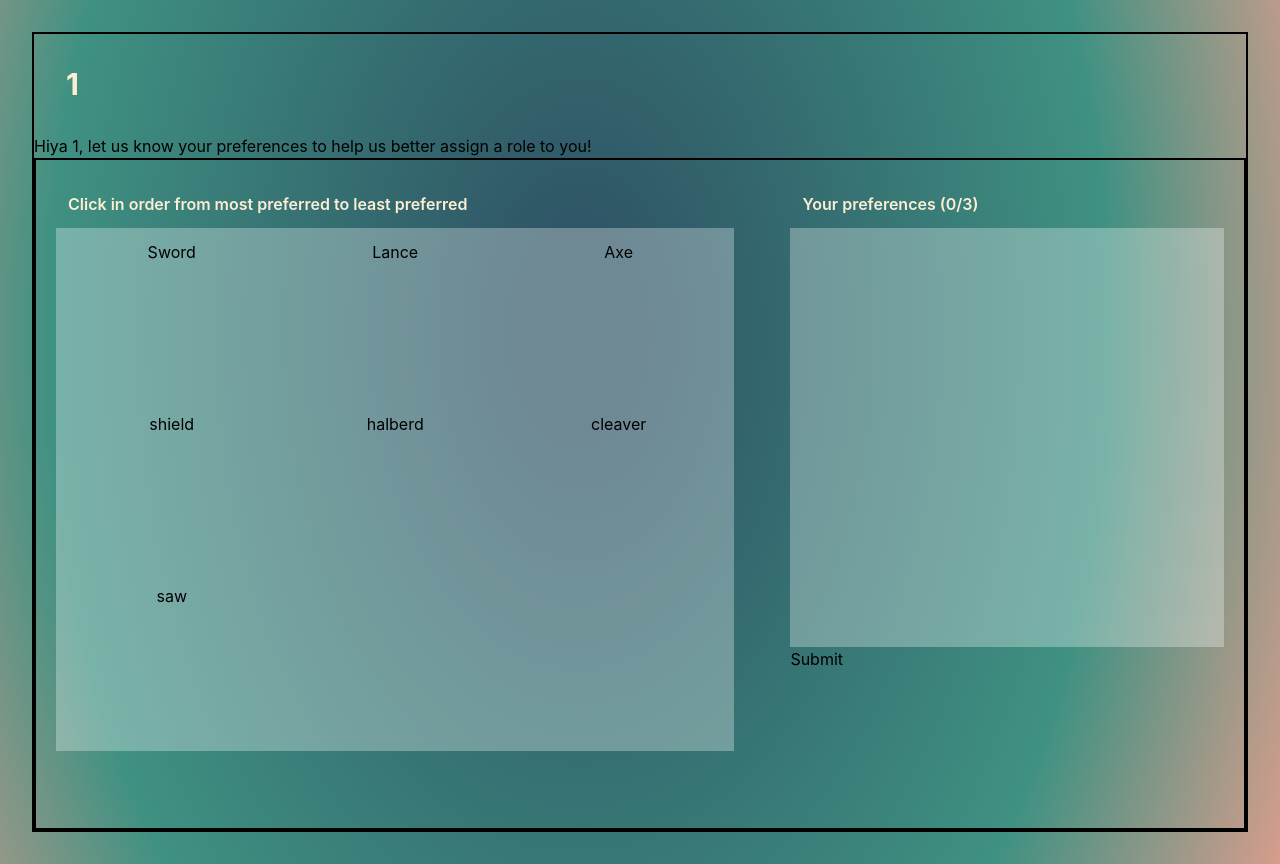
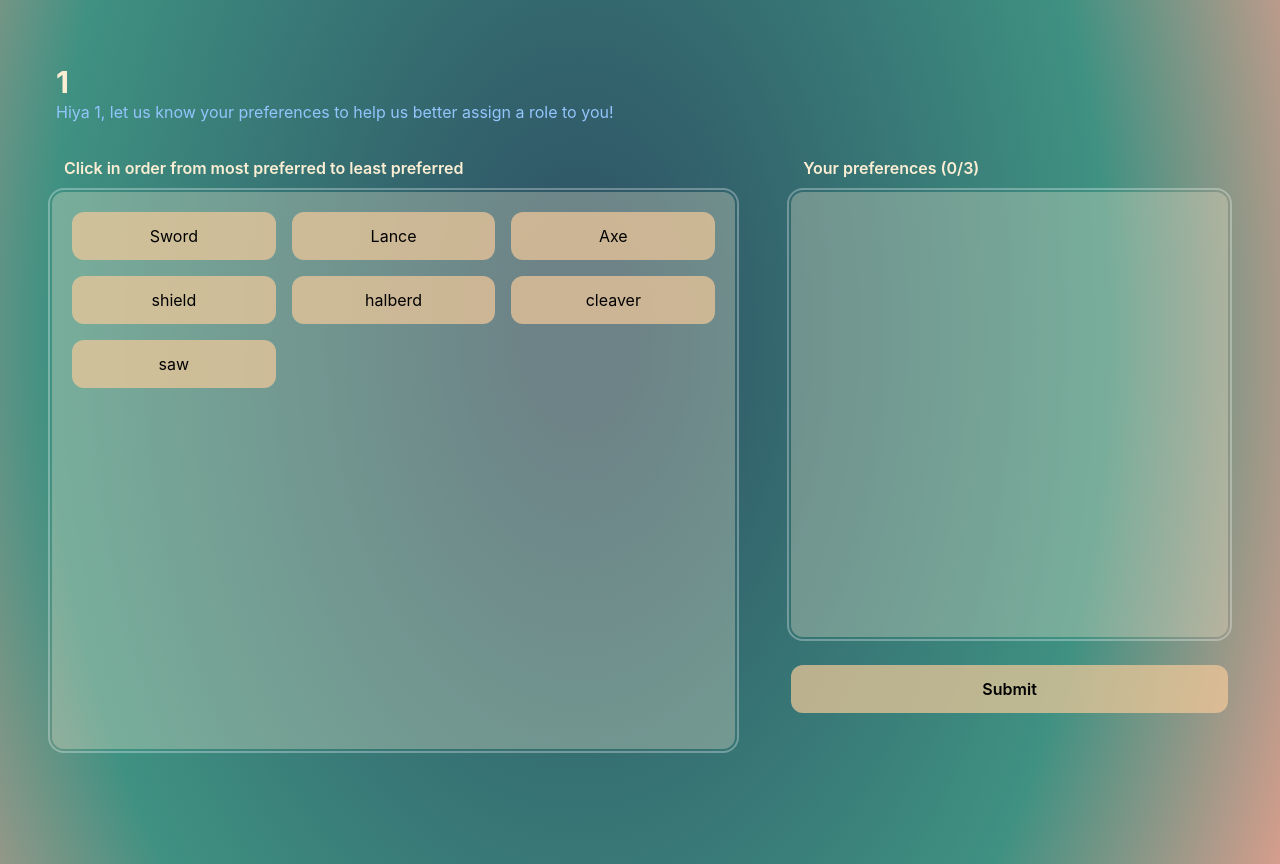
Before and after one commit to Suchpuns/matchme, a React (Vite) app in the folder frontend/: page /user/1/1 in a window 1280 px wide. Built offline with nearby package versions, Linux system fonts and the light colour scheme.

Commit message:
user pref page styling

```diff
--- a/frontend/src/pages/user/SendPref.tsx
+++ b/frontend/src/pages/user/SendPref.tsx
@@ -5,7 +5,7 @@ import { useParams } from "react-router-dom";
 const rolesList = ['Sword', 'Lance', 'Axe', 'shield', 'halberd', 'cleaver', 'saw'];
 const totalChoices = 3;
 
-// cbs to do this in a non clown way LMAO
+// lmao
 const SendPref = () => {
 	const {eventName, userName} = useParams();
 	const [prefs, setPrefs] = useState<string[]>([]);
@@ -16,29 +16,35 @@ const SendPref = () => {
 			: setPrefs([...prefs].concat(newRole));
 	}
 
-	const showRoles = () => rolesList.map(x =><button onClick={() => handleRole(x)}>{x}</button>);
-	const showPrefs = () => prefs.map(x => <button onClick={() => setPrefs([...prefs].filter(item => item != x))}>{x}</button>);
+	// lmao x2
+	const showRoles = () => rolesList.map(x => prefs.includes(x)
+		? <button className="bg-card-green p-3 rounded-xl hover:outline outline-offset-2 outline-card-green" onClick={() => handleRole(x)}>{x}</button>
+		: <button className="bg-card-orange p-3 rounded-xl hover:outline outline-offset-2 outline-card-orange" disabled={prefs.length >= totalChoices} onClick={() => handleRole(x)}>{x}</button>);
+
+	const showPrefs = () => prefs.map((x, i) => <button className="border-2 border-black rounded-xl my-2 p-3 hover:bg-black/10" onClick={() => setPrefs([...prefs].filter(item => item != x))}>{i + 1}. {x}</button>);
 
 	return (
-		<div className="flex flex-col border-2 border-black w-full h-screen">
-			<p className="m-8 leading-2 text-3xl font-bold text-theme-cream">{eventName}</p>
-			<p>Hiya {userName}, let us know your preferences to help us better assign a role to you!</p>
+		<div className="flex flex-col w-full h-screen">
+			<p className="ml-6 mt-8 leading-2 text-3xl font-bold text-theme-cream">{eventName}</p>
+			<p className="ml-6 text-blue-300">Hiya {userName}, let us know your preferences to help us better assign a role to you!</p>
 
-			<div className="grid grid-cols-5 gap-4 border-2 border-black w-full h-full">
+			<div className="grid grid-cols-5 gap-4 w-full h-full">
 
 				<div className="col-span-3 p-5">
 					<p className="text-theme-cream font-semibold text-l m-3">Click in order from most preferred to least preferred</p>
-					<div className="grid grid-cols-3 gap-4 items-start p-3 h-5/6 bg-white/30">
-						{showRoles()}
+					<div className="bg-theme-cream/30 h-5/6 rounded-xl p-2 outline outline-white/30 outline-2 outline-offset-2">
+						<div className="grid grid-cols-3 gap-4 items-start p-3 h-fit">
+							{showRoles()}
+						</div>
 					</div>
 				</div>
 
 				<div className="col-span-2 p-5">
 					<p className="text-theme-cream font-semibold text-l m-3">Your preferences ({prefs.length}/{totalChoices})</p>
-					<div className="flex flex-col p-3 overflow-x-scroll h-4/6 bg-white/30">
+					<div className="flex flex-col p-3 overflow-x-scroll h-4/6 bg-theme-cream/30 rounded-xl outline outline-white/30 outline-2 outline-offset-2">
 						{showPrefs()}
 					</div>
-					<button>Submit</button>
+					<button className="p-3 bg-card-orange hover:bg-card-green w-full my-7 rounded-xl font-semibold">Submit</button>
 				</div>
 
 			</div>
```
